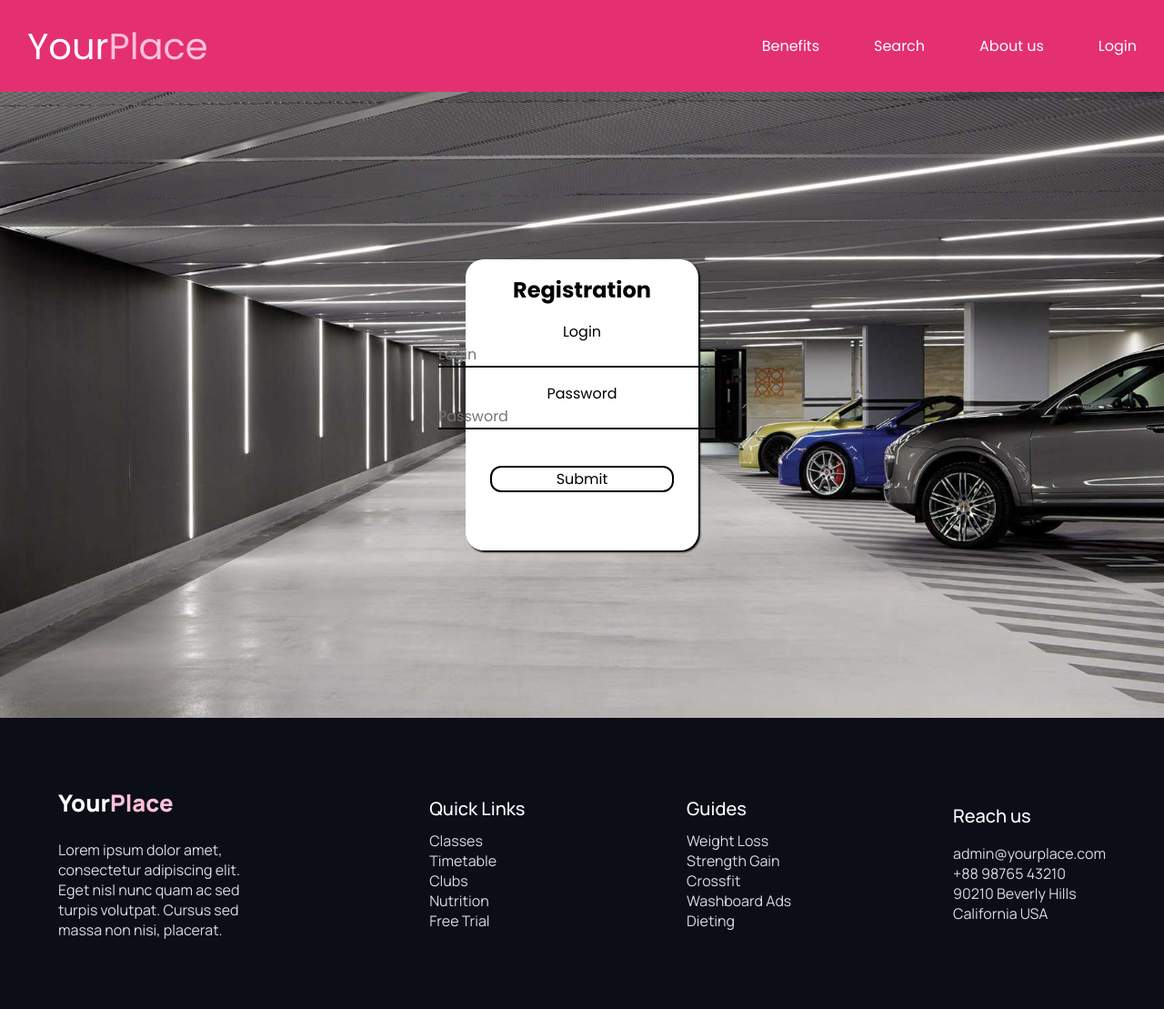
After one commit to AlikinHodkon/Parking, a PHP site: page /login.html in a window 1280 px wide. The commit adds this page. Shown: the whole page at 91% size. Run offline with PHP 8.4, Linux system fonts and the light colour scheme.

Commit message:
add_login_page

```diff
--- /dev/null
+++ b/login.css
@@ -0,0 +1,141 @@
+* {
+    margin: 0;
+    padding: 0;
+    box-sizing: border-box;
+}
+
+body{
+    min-height: 100vh;
+}
+
+nav{
+    width: 100%;
+    background-color: #E43071;
+}
+
+nav ul{
+    display: flex;
+    justify-content: flex-end;
+    list-style-type: none;
+    align-items: center;
+
+}
+
+nav ul li{
+    height: 101px;
+}
+
+nav ul li a{
+    color: white;
+    text-decoration: none;
+    height: 100%;
+    align-items: center;
+    display: flex;
+    padding: 0 30px;
+    font-size: 16px;
+    font-family: "Poppins", sans-serif
+}
+
+nav li:first-child{
+    margin-right: auto;
+}
+
+nav li:first-child a{
+    font-size: 40px;
+    font-family: "Poppins", sans-serif
+}
+
+.backgroundForm{
+    width: 100%;
+    min-height: 86vh;
+    background-image: url("images/osveshcheniye_parkov.jpg");
+    background-repeat: no-repeat;
+    background-size: cover;
+    background-position: center;
+    display: flex;
+    justify-content: center;
+    align-items: center;
+}
+
+form{
+    display: flex;
+    text-align: center;
+    flex-direction: column;
+    align-items: center ;
+    background: white;
+    width: 20vw;
+    height: 40vh;
+    border-radius: 20px;
+    box-shadow: 2px 2px 2px black;
+    padding: 2vh;
+}
+
+form h4{
+    font-size: 24px;
+    font-family: "Poppins", sans-serif;
+}
+
+form p{
+    margin-top: 2vh;
+    font-size: 16px;
+    font-family: "Poppins", sans-serif;
+}
+
+form input{
+    background: none;
+    border: none;
+    border-bottom: 2px solid black;
+    font-size: 16px;
+    font-family: "Poppins", sans-serif;
+}
+
+form input:focus{
+    border: 2px solid black;
+}
+
+form input[type="submit"]{
+    width: 90%;
+    border: 2px solid black;
+    border-radius: 12px;
+    margin-top: 5vh;
+}
+
+.pinkText {
+    color: #FFC1D8;
+}
+
+footer{
+    background: #0B0D17;
+    min-height: 40vh;
+    width: 100%;
+    display: flex;
+    justify-content: space-between;
+    align-items: center;
+    padding: 5%;
+}
+
+footer ul{
+    max-width: 20%;
+    min-height: 70%;
+    color: white;
+    list-style-type: none;
+    font-family: "Manrope", sans-serif;
+    display: flex;
+    flex-direction: column;
+    justify-content: space-between;
+}
+
+footer ul:first-child h{
+    font-size: 25.67px;
+    font-weight: 800;
+}
+
+footer ul h{
+    font-size: 20px;
+    font-weight: 500;
+    margin-bottom: 10%;
+}
+
+footer ul li{
+    color: #D9DBE1;
+}
--- /dev/null
+++ b/login.html
@@ -0,0 +1,69 @@
+<!DOCTYPE html>
+<html lang="ru">
+<head>
+    <meta charset="UTF-8">
+    <meta name="viewport" content="width=device-width, initial-scale=1.0">
+    <link rel="stylesheet" href="login.css">
+    <link rel="preconnect" href="https://fonts.googleapis.com">
+    <link rel="preconnect" href="https://fonts.gstatic.com" crossorigin>
+    <link href="https://fonts.googleapis.com/css2?family=Poppins:ital,wght@0,100;0,200;0,300;0,400;0,500;0,600;0,700;0,800;0,900;1,100;1,200;1,300;1,400;1,500;1,600;1,700;1,800;1,900&display=swap" rel="stylesheet">
+    <link href="https://fonts.googleapis.com/css2?family=Open+Sans:ital,wght@0,300..800;1,300..800&display=swap" rel="stylesheet">
+    <link rel="preconnect" href="https://fonts.googleapis.com">
+    <link rel="preconnect" href="https://fonts.gstatic.com" crossorigin>
+    <link href="https://fonts.googleapis.com/css2?family=Manrope:wght@200..800&display=swap" rel="stylesheet">
+    <title>Document</title>
+</head>
+<body>
+    <header>
+        <nav>
+            <ul>
+                <li><a href="index.html">Your<span class="pinkText">Place</span></a></li>
+                <li><a>Benefits</a></li>
+                <li><a>Search</a></li>
+                <li><a>About us</a></li>
+                <li><a>Login</a></li>
+            </ul>
+        </nav>
+    </header>
+    <div class="backgroundForm">
+        <form method="post" action="login.php">
+            <h4>Registration</h4>
+            <p>Login</p>
+            <input name="login" type="text" placeholder="Login" />
+            <p>Password</p>
+            <input name="password" type="password" placeholder="Password" />
+            <input type="submit" value="Submit" />
+        </form>
+    </div>
+    <footer>
+        <ul>
+            <h>Your<span class="pinkText">Place</span></h>
+            <li>Lorem ipsum dolor amet, consectetur adipiscing elit. Eget nisl nunc quam ac sed turpis volutpat. Cursus sed massa non nisi, placerat.</li>
+            <li></li>
+        </ul>
+        <ul>
+            <h>Quick Links</h>
+            <li>Classes</li>
+            <li>Timetable</li>
+            <li>Clubs</li>
+            <li>Nutrition</li>
+            <li>Free Trial</li>
+        </ul>
+        <ul>
+            <h>Guides</h>
+            <li>Weight Loss</li>
+            <li>Strength Gain</li>
+            <li>Crossfit</li>
+            <li>Washboard Ads</li>
+            <li>Dieting</li>
+        </ul>
+        <ul>
+            <h>Reach us</h>
+            <li>admin@yourplace.com</li>
+            <li>+88 98765 43210</li>
+            <li>90210 Beverly Hills</li>
+            <li>California USA</li>
+        </ul>
+    </footer>
+</body>
+</html>
```
Also changed, not shown: index.html (+32 -2 lines), login.php (added, +10 -0 lines), style.css (+36 -0 lines).
